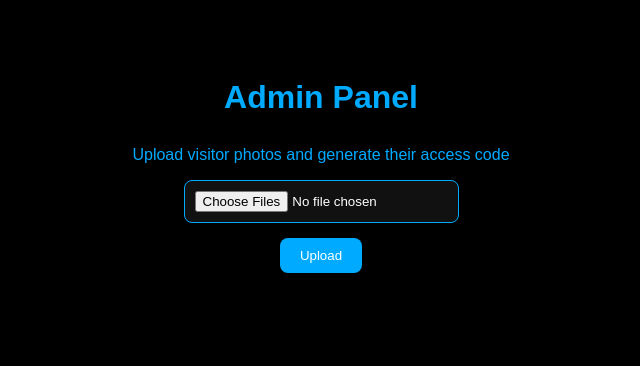
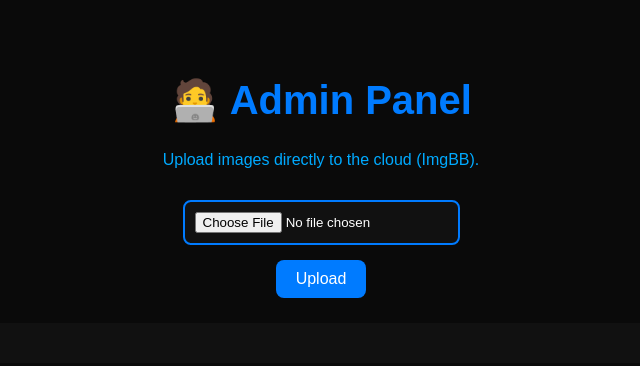
Before and after one commit to g8selfiepoint/admin-img, a plain HTML site: page admin.html in a window 1280 px wide. Shown: the whole page, without its empty margins (319-959 px from the left). Drawn offline with Linux system fonts and the light colour scheme.

Commit message:
Update admin.html

```diff
--- a/admin.html
+++ b/admin.html
@@ -6,88 +6,105 @@
 <title>Admin Panel - Charvik Programs</title>
 <style>
   body {
-      background-color: #000;
+    font-family: 'Poppins', sans-serif;
+    background-color: #0a0a0a;
     color: #00aaff;
-      font-family: Arial, sans-serif;
     text-align: center;
-      padding: 50px;
+    margin: 0;
+    padding: 50px 20px;
   }
   h1 {
-      color: #00aaff;
-      margin-bottom: 30px;
+    font-size: 2.5em;
+    color: #007bff;
   }
   input[type="file"] {
+    margin: 15px 0;
+    padding: 10px;
+    border: 2px solid #007bff;
+    border-radius: 8px;
     background: #111;
-      color: #fff;
-      padding: 10px;
-      border: 1px solid #00aaff;
-      border-radius: 8px;
-      margin-bottom: 15px;
+    color: white;
   }
   button {
-      background: #00aaff;
-      color: #fff;
+    background-color: #007bff;
+    color: white;
     border: none;
     padding: 10px 20px;
     border-radius: 8px;
     cursor: pointer;
-      transition: 0.3s;
+    font-size: 1em;
   }
   button:hover {
-      background: #0088cc;
+    background-color: #0056b3;
   }
-    .success-box {
+  .output {
+    margin-top: 25px;
     background: #111;
-      border: 1px solid #00aaff;
+    padding: 20px;
     border-radius: 8px;
-      padding: 20px;
-      margin-top: 20px;
-      display: inline-block;
   }
-    .code {
-      font-size: 2em;
-      color: #00ffcc;
-      margin: 10px 0;
+  .output a {
+    color: #00ffea;
+    text-decoration: none;
+  }
+  .output a:hover {
+    text-decoration: underline;
   }
 </style>
 </head>
 <body>
 
-  <h1>Admin Panel</h1>
-  <p>Upload visitor photos and generate their access code</p>
-  <input type="file" id="photoInput" accept="image/*" multiple><br>
-  <button onclick="uploadPhotos()">Upload</button>
+<h1>🧑‍💻 Admin Panel</h1>
+<p>Upload images directly to the cloud (ImgBB).</p>
 
-  <div id="result"></div>
+<input type="file" id="imageInput" accept="image/*">
+<br>
+<button onclick="uploadImage()">Upload</button>
+
+<div class="output" id="output"></div>
 
 <script>
-    function uploadPhotos() {
-      const input = document.getElementById("photoInput");
-      if (!input.files.length) {
-        alert("Please select at least one image!");
+async function uploadImage() {
+  const fileInput = document.getElementById('imageInput');
+  const output = document.getElementById('output');
+
+  if (!fileInput.files.length) {
+    alert("Please select an image first!");
     return;
   }
 
-      // Generate random 5-digit code
-      const code = Math.floor(10000 + Math.random() * 90000);
+  const file = fileInput.files[0];
+  const formData = new FormData();
+  formData.append("image", file);
 
-      // Simulate upload and code generation
-      const resultDiv = document.getElementById("result");
-      resultDiv.innerHTML = `
-        <div class="success-box">
-          <p>✅ Photos uploaded successfully!</p>
-          <p>Your 5-digit code is:</p>
-          <div class="code">${code}</div>
-          <p>Give this code to the visitor.</p>
-          <button onclick="okClicked()">OK</button>
-        </div>
+  output.innerHTML = "<p style='color:white;'>Uploading...</p>";
+
+  try {
+    const response = await fetch("https://api.imgbb.com/1/upload?key=13c92fea16f5a4435ebdd770bebd783a", {
+      method: "POST",
+      body: formData
+    });
+    const data = await response.json();
+
+    if (data.success) {
+      const imgURL = data.data.url;
+      output.innerHTML = `
+        <p style="color:white;">✅ Uploaded Successfully!</p>
+        <a href="${imgURL}" target="_blank">${imgURL}</a>
+        <br><br>
+        <button onclick="copyLink('${imgURL}')">Copy Link</button>
       `;
+    } else {
+      output.innerHTML = `<p style="color:red;">❌ Upload failed: ${data.error.message}</p>`;
+    }
+  } catch (error) {
+    output.innerHTML = `<p style="color:red;">Error: ${error.message}</p>`;
+  }
 }
 
-    function okClicked() {
-      document.getElementById("result").innerHTML = "";
-      document.getElementById("photoInput").value = "";
-      alert("Ready for next upload!");
+function copyLink(url) {
+  navigator.clipboard.writeText(url);
+  alert("Copied to clipboard!");
 }
 </script>
 
```
Lines whose indentation alone changed are shown as unchanged.
